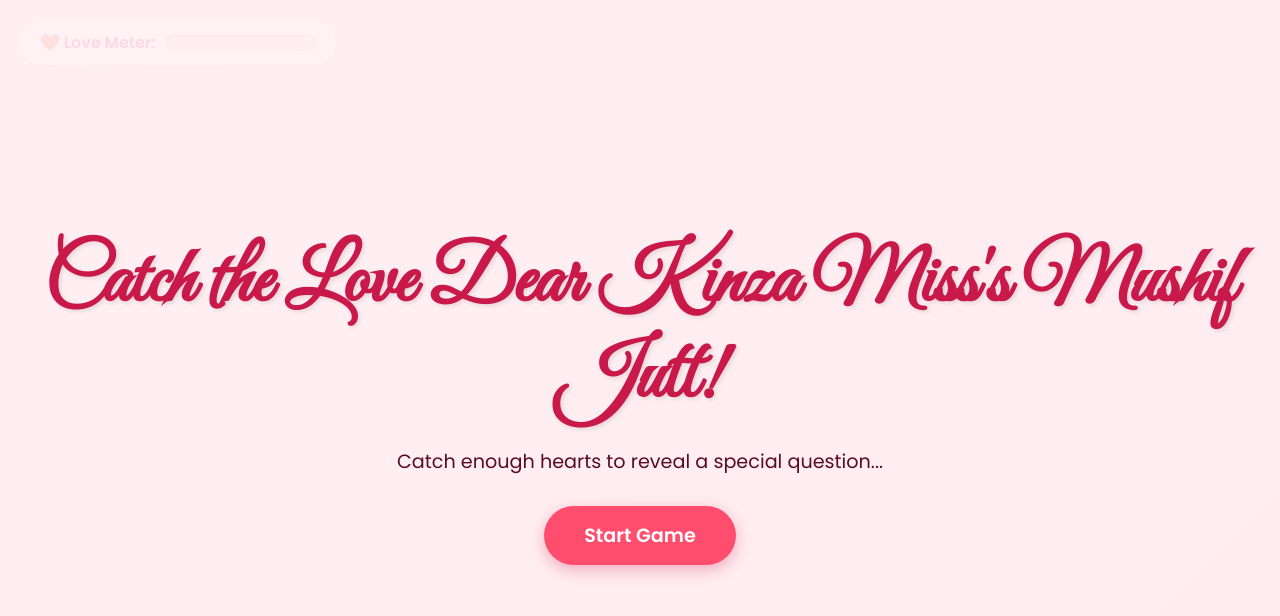
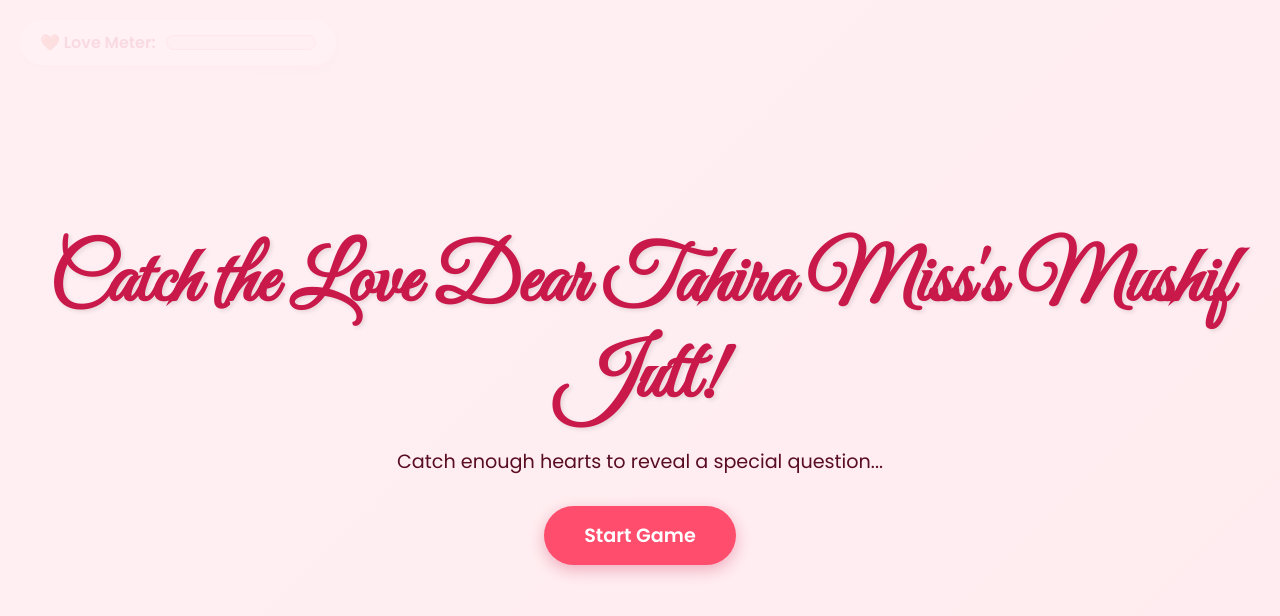
Before and after one commit to benfooster/ValantineGift, a plain HTML site: page index.html in a window 1280 px wide. Drawn offline with Linux system fonts and the light colour scheme.

Commit message:
Update index.html

```diff
--- a/index.html
+++ b/index.html
@@ -4,7 +4,7 @@
 <head>
     <meta charset="UTF-8">
     <meta name="viewport" content="width=device-width, initial-scale=1.0">
-    <title>Dear Miss Kinza  Will You Be My Valantiner?</title>
+    <title>Dear Miss Tahira  Will You Be My Valantiner?</title>
     <link rel="preconnect" href="https://fonts.googleapis.com">
     <link rel="preconnect" href="https://fonts.gstatic.com" crossorigin>
     <link href="https://fonts.googleapis.com/css2?family=Great+Vibes&family=Poppins:wght@400;600&display=swap"
@@ -33,7 +33,7 @@
 
         <!-- Start Screen -->
         <div id="start-screen" class="screen active">
-            <h1>Catch the Love Dear Kinza Miss's Mushif Jutt!</h1>
+            <h1>Catch the Love Dear Tahira Miss's Mushif Jutt!</h1>
             <p>Catch enough hearts to reveal a special question...</p>
             <button id="start-btn" class="btn">Start Game</button>
         </div>
```
